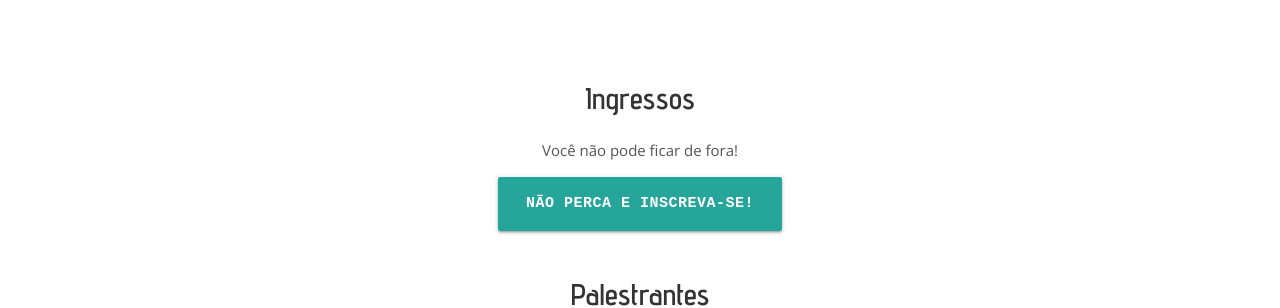
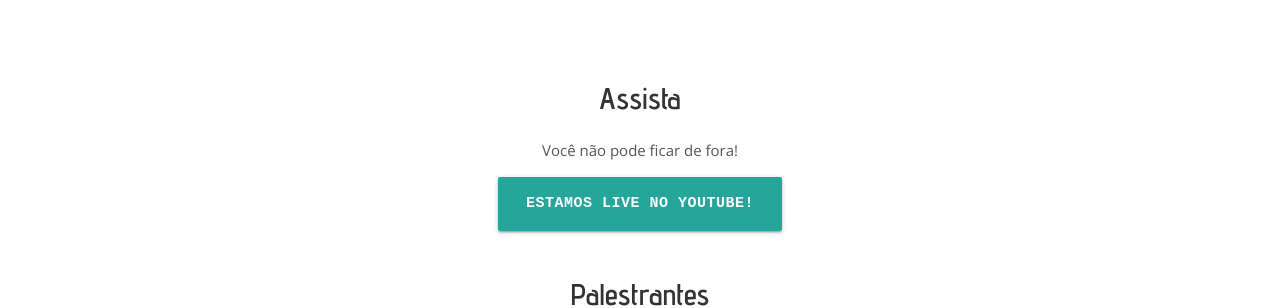
Before and after one commit to pyladies-brazil/conf, a Jekyll site: the page built from index.html, in a window 1280 px wide and 900 px high, scrolled down 1180 px. Shown: the part 180-488 px from the top of the window. Built offline with Jekyll 4.4.1, drawn with Linux system fonts in a browser that asks for light colours; nearby versions of some CDN libraries.

Commit message:
atualizando para mostrar o botao com o canal

```diff
--- a/_includes/inscricoes.html
+++ b/_includes/inscricoes.html
@@ -2,9 +2,9 @@
         <div class="row">
            <div class="container">
               <div class="user-details">
-                <h2>Ingressos</h2>
+                <h2>Assista</h2>
                 <p> Você não pode ficar de fora! </p>
-                <a class="btn-large waves-effect waves-light color-button" href="https://www.eventbrite.com/e/pyladies-br-conf-tickets-66265821857">Não perca e inscreva-se!</a>
+                <a class="btn-large waves-effect waves-light color-button" href="https://www.youtube.com/channel/UCzFDzkgQ3mWNvcHoTVcT2bg">Estamos live no YouTube!</a>
               </div>
             </div>
         </div>
```
